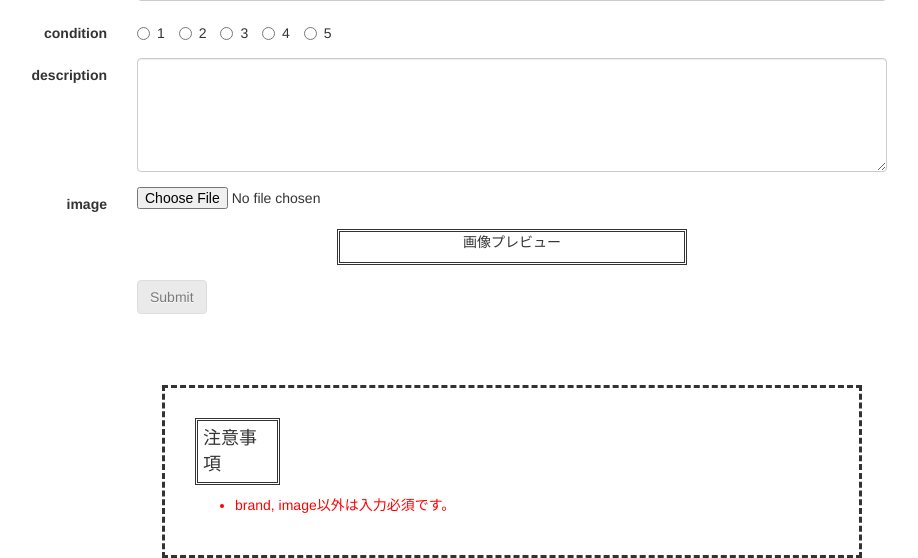
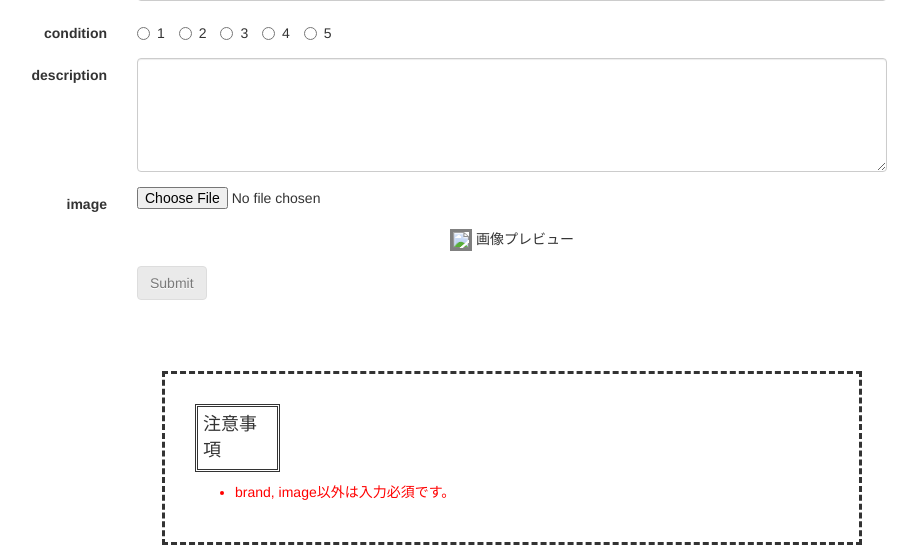
Before and after one commit to Yuriko-Kawata/Mercari, a Spring app: template src/main/resources/templates/add.html in a window 1280 px wide. Shown: the part 471-1029 px from the top of the page, without its empty margins (128-1046 px from the left). Run offline with Thymeleaf, Linux system fonts and the light colour scheme; the template is opened without the code that fills it, so the values that code supplies are empty; some of the project's set-up classes (security, data sources, template engines, error pages and the like) are left out, and stand-ins take their place; database files in the repository are not loaded.

Commit message:
諸々修正

```diff
--- a/src/main/resources/templates/add.html
+++ b/src/main/resources/templates/add.html
@@ -46,11 +46,11 @@
     }
     img{
       width: 300px;
+      border: solid grey;
     }
     .preview-image{
       text-align: center;
-      width: 350px;
-      border: double;
+      width: 300px;
       margin-top: 20px;
     }
   </style>
@@ -177,8 +177,8 @@
           <input type="file" name="image" id="image" accept=".jpeg,.jpg,.png">
           <div style="display: flex; justify-content: center;">
             <div class="preview-image">
-              <img id="imagePreview" alt="変更後画像" title="変更後画像" style="display: none;">
-              <p>画像プレビュー</p>
+              <img id="imagePreview" alt=" " title="変更後画像">
+              <span>画像プレビュー</span>
             </div>
           </div>
         </div>
```
Also changed, not shown: src/main/resources/templates/edit.html (+8 -6 lines).
